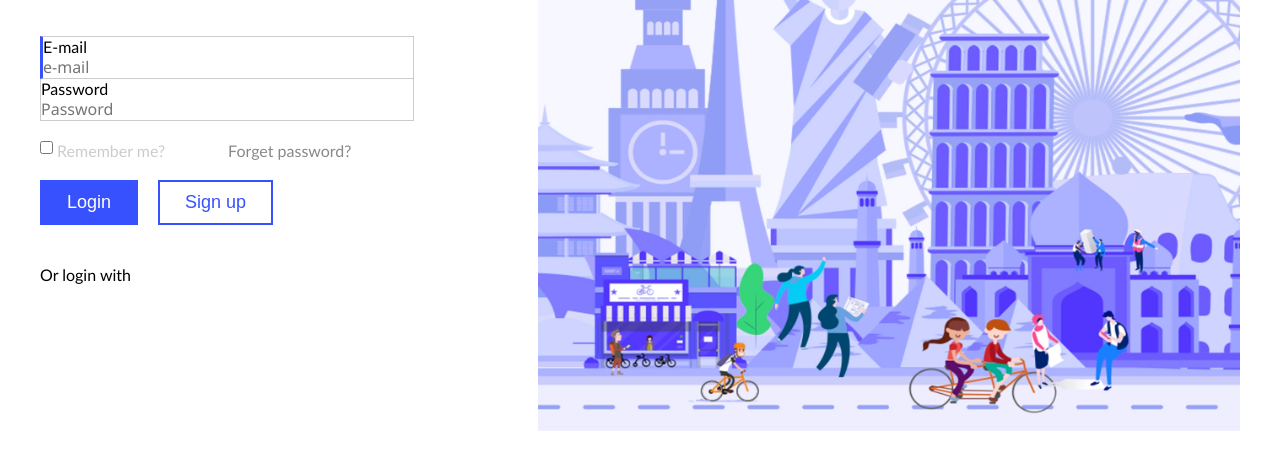
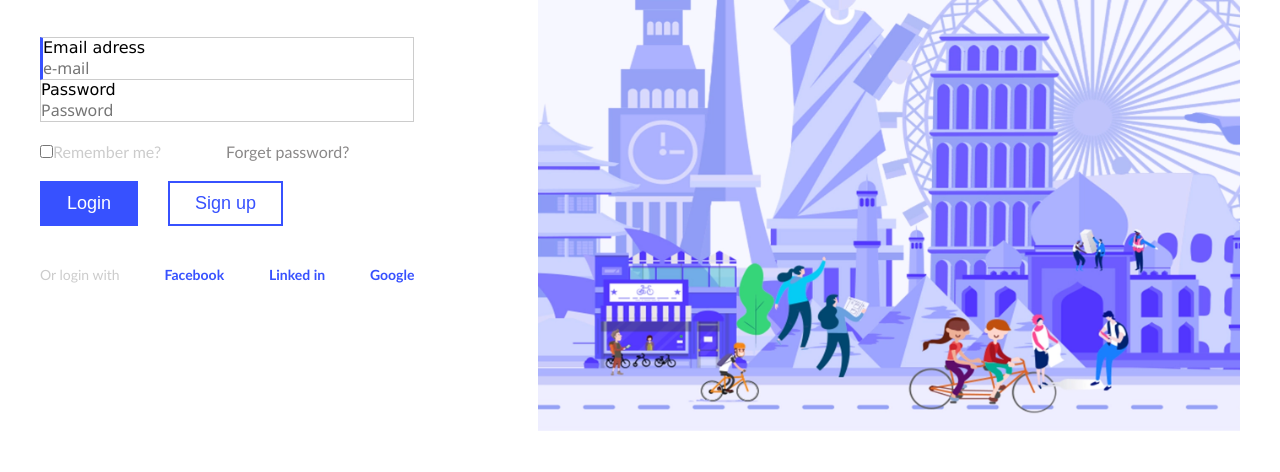
Before and after one commit to marinkus/14-fcuksense, a website: page index.html in a window 1280 px wide. Shown: the part 328-800 px from the top of the page. Drawn offline with Linux system fonts and the light colour scheme.

Commit message:
style update, footers

```diff
--- a/css/main.css
+++ b/css/main.css
@@ -51,6 +51,10 @@ img {
     display: flex;
     flex-direction: column;
 }
+.box label {
+    font-size: 16px;
+    font-family: 'Lucida Sans', 'Lucida Sans Regular', 'Lucida Grande', 'Lucida Sans Unicode', Geneva, Verdana, sans-serif;
+}
 .box textarea,
 input {
     border: none;
@@ -70,13 +74,24 @@ input {
     flex-direction: row;
     justify-content: space-between;
 }
+.checkbox {
+    display: flex;
+    justify-content: center;
+    align-items: center;
+}
 .form > .checkbox-items > a {
     font-size: 16px;
     color: rgb(138, 136, 136);
     align-self: flex-end;
     text-decoration: none;
 }
-.btn {
+.buttons {
+    width: 80%;
+    display: flex;
+    align-items: flex-start;
+    gap: 30px;
+}
+.buttons > .btn {
     border: solid 2px var(--main-color);
     padding: 10px 25px;
     font-size: 18px;
@@ -84,9 +99,21 @@ input {
     background-color: var(--main-color);
     align-self: flex-start;
 }
-.btn.btn-white {
+.buttons > .btn.btn-white {
     background-color: #fff;
     color: var(--main-color);
+}
+.footers {
+    width: 80%;
+    display: flex;
+    justify-content: space-between;
+    font-size: 14px;
+    color: #ccc;
+}
+.footers > a {
+    text-decoration: none;
+    color: var(--main-color);
+    font-weight: bold;
 }
 .bg-img {
     height: 100%;
--- a/index.html
+++ b/index.html
@@ -19,7 +19,7 @@
                 <form class="form">
                     <div class="box">
                         <div class="email">
-                            <label for="email">E-mail</label>
+                            <label for="email">Email adress</label>
                             <input id="email" type="email" placeholder="e-mail" required>
                         </div>
                         <div class="password">
@@ -34,13 +34,16 @@
                         </div>
                         <a href="#">Forget password?</a><br>
                     </div>
-                    <button type="submit" class="btn">Login</button>
-                    <button type="reset" class="btn btn-white">Sign up</button>
+                    <div class="buttons">
+                        <button type="submit" class="btn">Login</button>
+                        <button type="reset" class="btn btn-white">Sign up</button>
+                    </div>
                 </form>
                 <div class="footers">
                     <p>Or login with</p>
-                    <a href="#"></a>
-                    <a href="#"></a>
+                    <a href="#" target="_blank">Facebook</a>
+                    <a href="#" target="_blank">Linked in</a>
+                    <a href="#" target="_blank">Google</a>
                 </div>
         </div>
         <div class="right-col">
```
